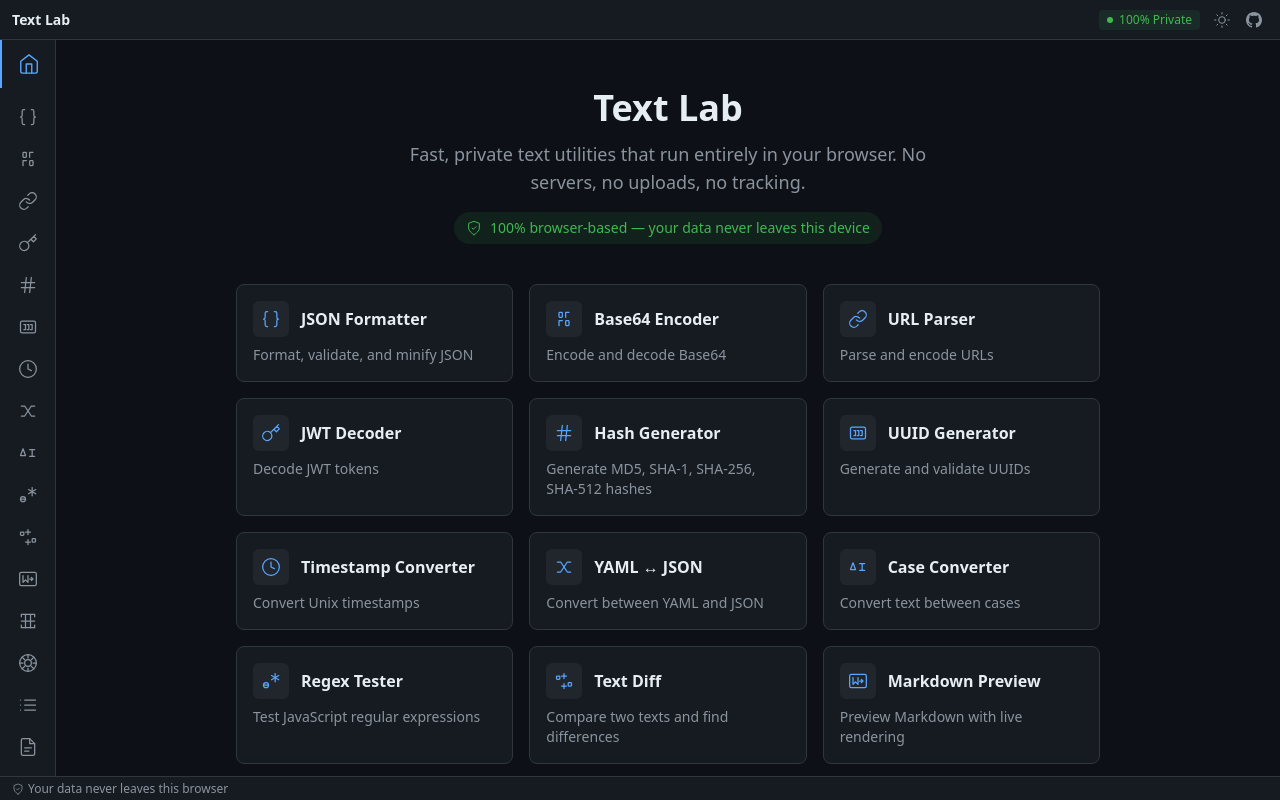
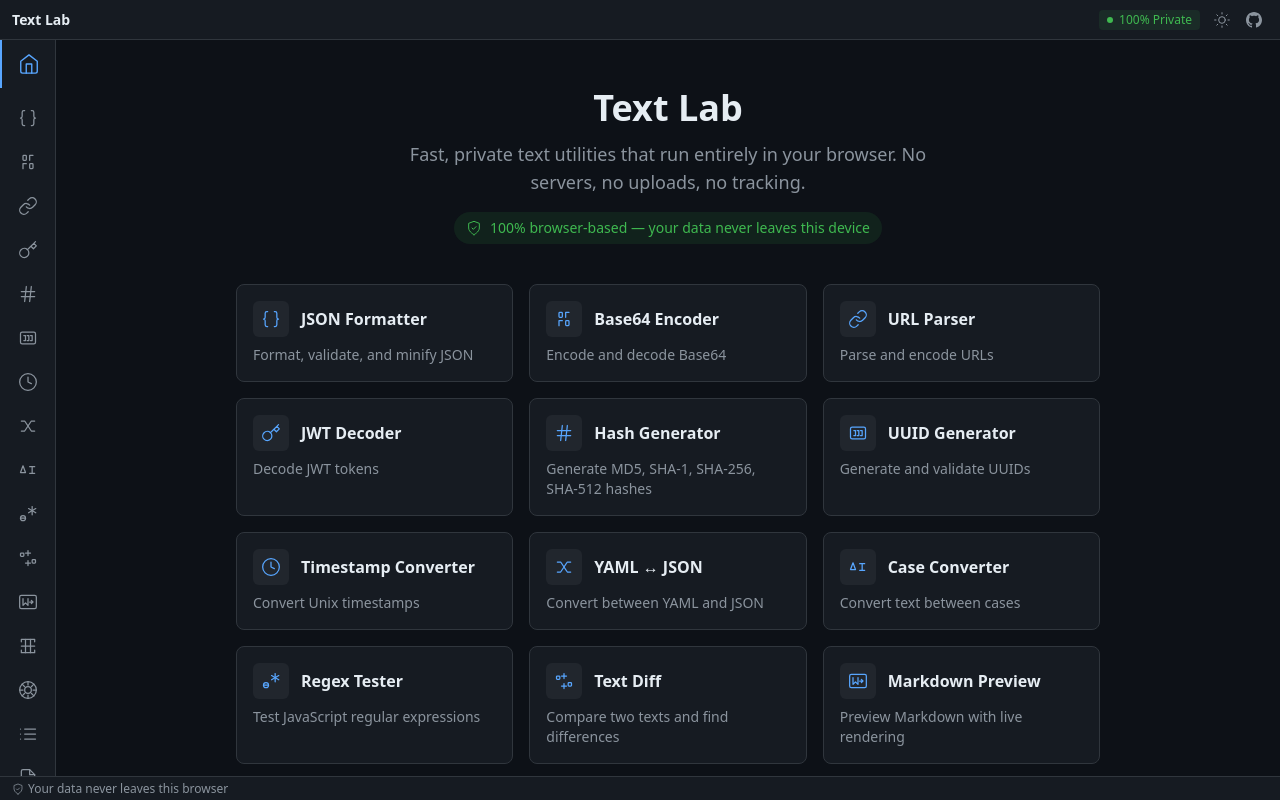
Before and after one commit to pruthvi2805/text-lab, a Next.js app: page / in a window 1280 px wide. Built offline with nearby package versions, Linux system fonts and the light colour scheme.

Commit message:
fix: prevent sidebar icons from shrinking, enable proper vertical scroll
- Added shrink-0 to links to maintain fixed height
- Added overflow-x-hidden to prevent horizontal scrollbar
- Keeps overflow-y-auto for vertical scrolling

Co-Authored-By: Claude Opus 4.5 <noreply@anthropic.com>

```diff
--- a/components/layout/Sidebar.tsx
+++ b/components/layout/Sidebar.tsx
@@ -22,7 +22,7 @@ export function Sidebar() {
       </Link>
 
       {/* Tool icons */}
-      <nav className="flex flex-col flex-1 py-2 overflow-y-auto">
+      <nav className="flex flex-col flex-1 py-2 overflow-y-auto overflow-x-hidden">
         {tools.map((tool) => {
           const Icon = tool.icon;
           const isActive = pathname === tool.path || pathname === `${tool.path}/`;
@@ -30,7 +30,7 @@ export function Sidebar() {
             <Link
               key={tool.id}
               href={tool.path}
-              className={`flex items-center justify-center h-11 hover:bg-bg-hover transition-colors relative group ${
+              className={`flex items-center justify-center h-11 shrink-0 hover:bg-bg-hover transition-colors relative group ${
                 isActive ? "text-accent" : "text-text-secondary hover:text-text-primary"
               }`}
               title={tool.name}
```
